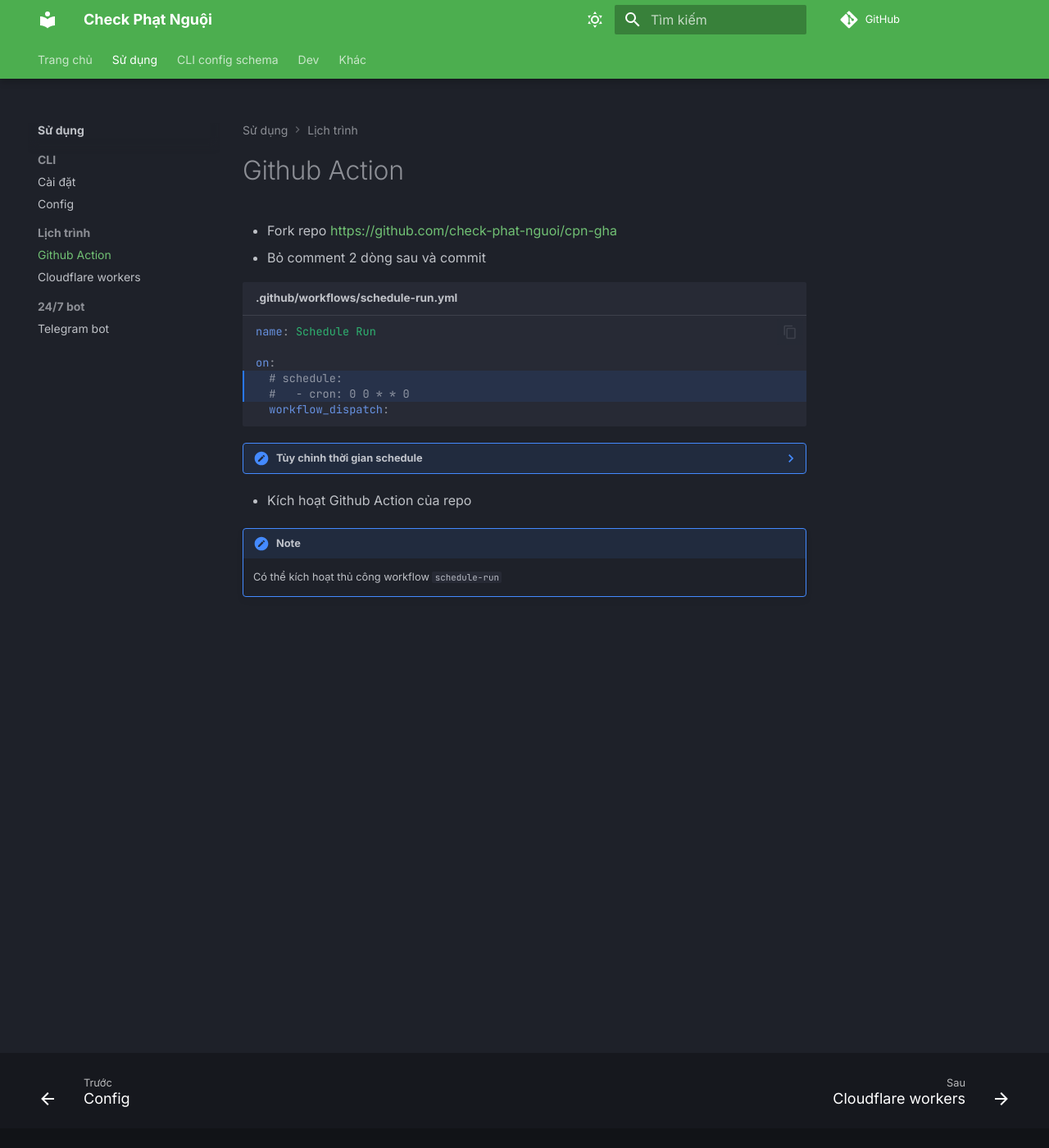
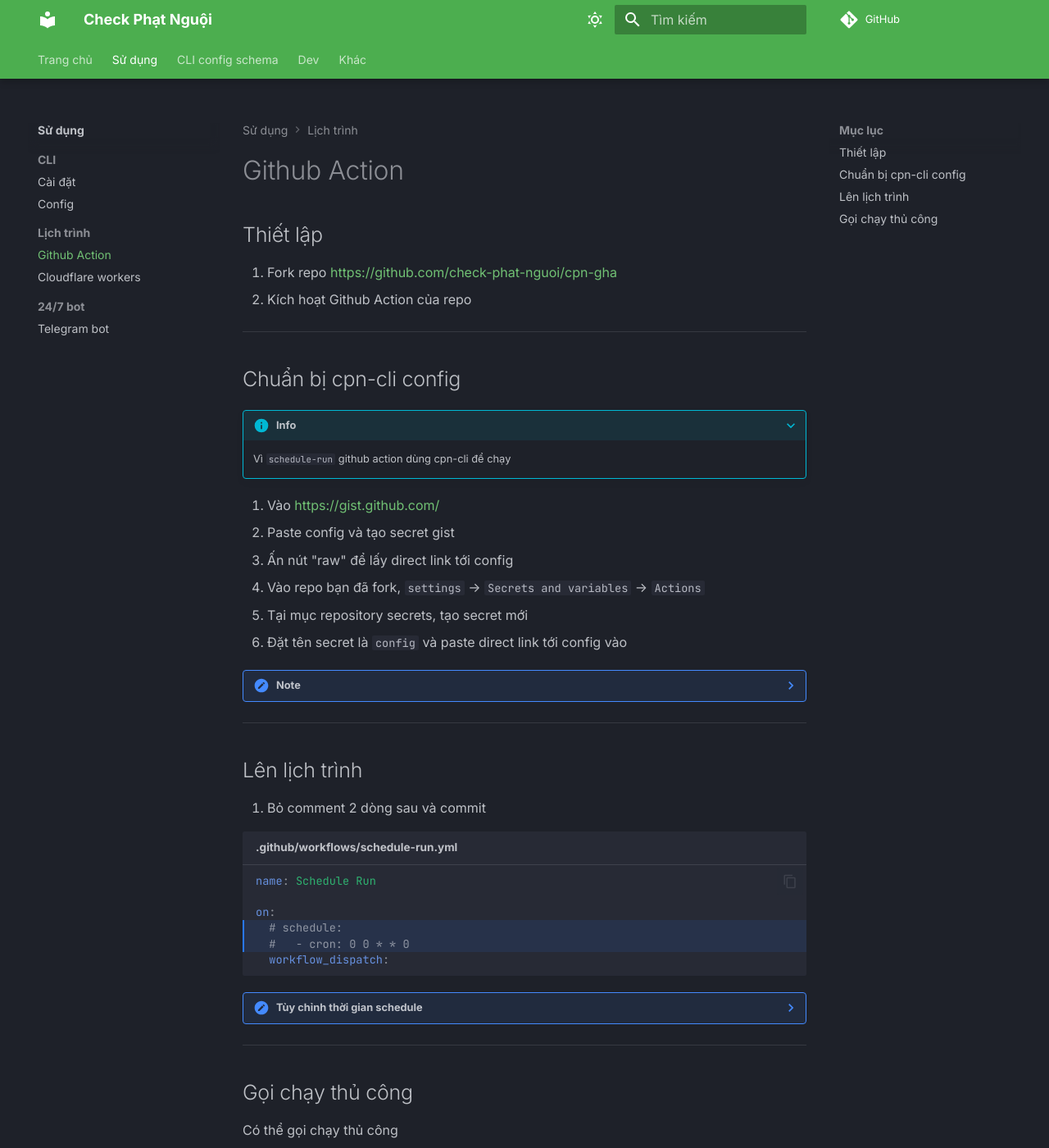
Before and after one commit to check-phat-nguoi/check-phat-nguoi.github.io, an MkDocs documentation site: the page built from docs/usage/schedule/github-action.md, in a window 1280 px wide and 1400 px high. Shown: the whole window at 82% size. Built offline with MkDocs 1.6.1 and Material for MkDocs 9.7.7, drawn with Linux system fonts in a browser that asks for light colours; comment, search, counter and statistics services are not loaded; some of the changed text lies outside the part shown.

Commit message:
docs: more details for github-action, add uv run

````diff
--- a/docs/usage/schedule/github-action.md
+++ b/docs/usage/schedule/github-action.md
@@ -1,7 +1,34 @@
 # Github Action
 
-- Fork repo <https://github.com/check-phat-nguoi/cpn-gha>
-- Bỏ comment 2 dòng sau và commit
+## Thiết lập
+
+2.  Fork repo <https://github.com/check-phat-nguoi/cpn-gha>
+3.  Kích hoạt Github Action của repo
+
+---
+
+## Chuẩn bị cpn-cli config
+
+???+ info
+
+    Vì `schedule-run` github action dùng cpn-cli để chạy
+
+1. Vào <https://gist.github.com/>
+2. Paste config và tạo secret gist
+3. Ấn nút "raw" để lấy direct link tới config
+4. Vào repo bạn đã fork, `settings` -> `Secrets and variables` -> `Actions`
+5. Tại mục repository secrets, tạo secret mới
+6. Đặt tên secret là `config` và paste direct link tới config vào
+
+??? note
+
+    Bạn có thể dùng bất kì phương thức gì để có direct link tới config, không nhất thiết dùng gist.
+
+---
+
+## Lên lịch trình
+
+4.  Bỏ comment 2 dòng sau và commit
 
 ```yaml title=".github/workflows/schedule-run.yml" hl_lines="4 5"
 name: Schedule Run
@@ -17,8 +44,12 @@ on:
       - <https://crontab.guru>
       - <https://savvytime.com/converter/utc-to-vietnam-ho-chi-minh-city>
 
-- Kích hoạt Github Action của repo
+---
 
-!!! note
+## Gọi chạy thủ công
 
-    Có thể kích hoạt thủ công workflow `schedule-run`
+Có thể gọi chạy thủ công
+
+1. Vào tab action
+2. Chọn workflow `Schedule Run`
+3. `Run workflow`
--- a/mkdocs.yml
+++ b/mkdocs.yml
@@ -36,19 +36,20 @@ nav:
 theme:
   language: vi
   features:
+    - content.code.annotate
+    - content.code.copy
+    - content.footnote.tooltips
+    - navigation.expand
+    - navigation.footer
+    - navigation.indexes
     - navigation.instant
     - navigation.instant.progress
+    - navigation.path
+    - navigation.sections
     - navigation.tabs
     - navigation.tabs.sticky
-    - navigation.sections
-    - navigation.expand
-    - navigation.path
-    - navigation.indexes
-    - navigation.footer
-    - content.code.copy
-    - content.code.annotate
+    - search.highlight
     - search.suggest
-    - search.highlight
   name: material
   font:
     text: Inter
@@ -69,7 +70,7 @@ theme:
       accent: deep orange
 
 markdown_extensions:
-  - footnotes
+  - footnotes:
   - pymdownx.highlight:
       anchor_linenums: true
       line_spans: true
@@ -79,14 +80,14 @@ markdown_extensions:
       base_path:
         - docs/
         - .
-  - pymdownx.superfences
   - admonition
+  - md_in_html
+  - pymdownx.caret
+  - pymdownx.critic
   - pymdownx.details
-  - pymdownx.critic
-  - pymdownx.caret
   - pymdownx.keys
   - pymdownx.mark
-  - md_in_html
+  - pymdownx.superfences
   - pymdownx.tabbed:
       alternate_style: true
   - attr_list
````
Also changed, not shown: docs/usage/cli/install.md (+24 -8 lines).
